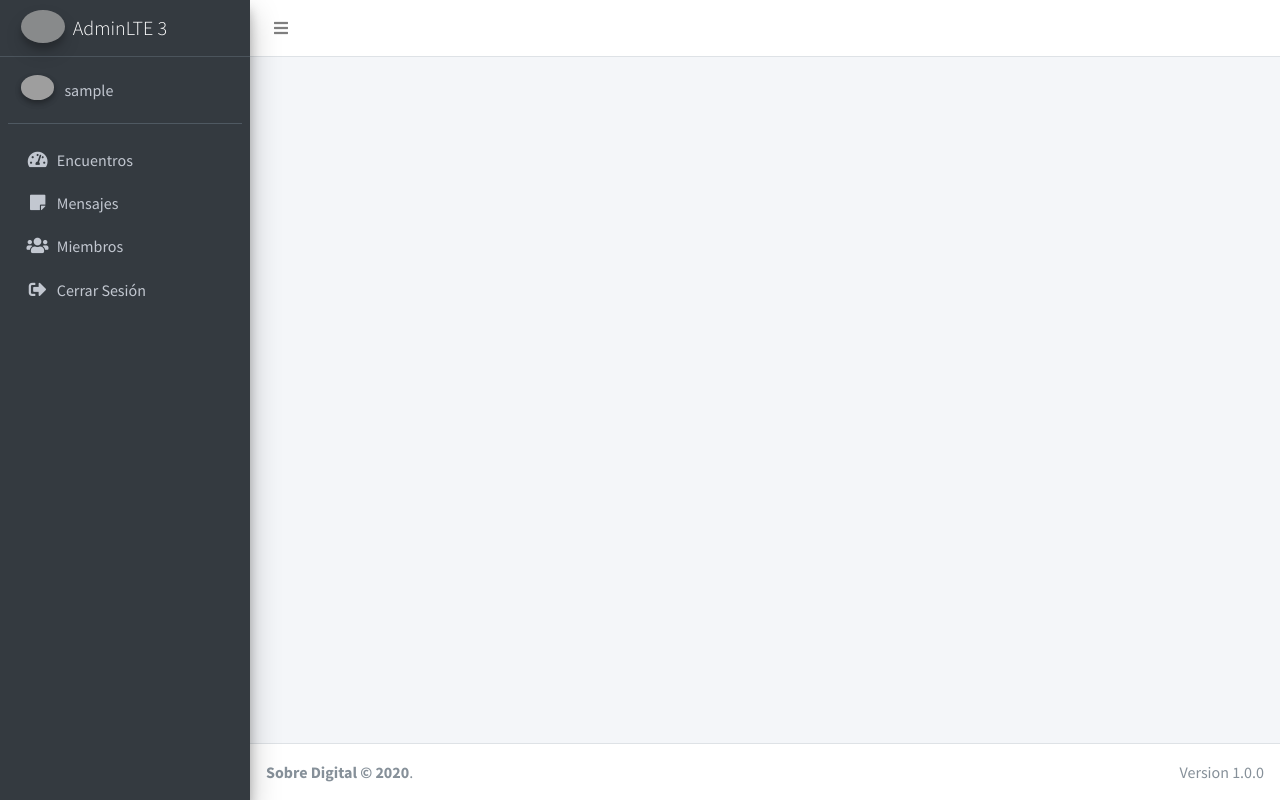
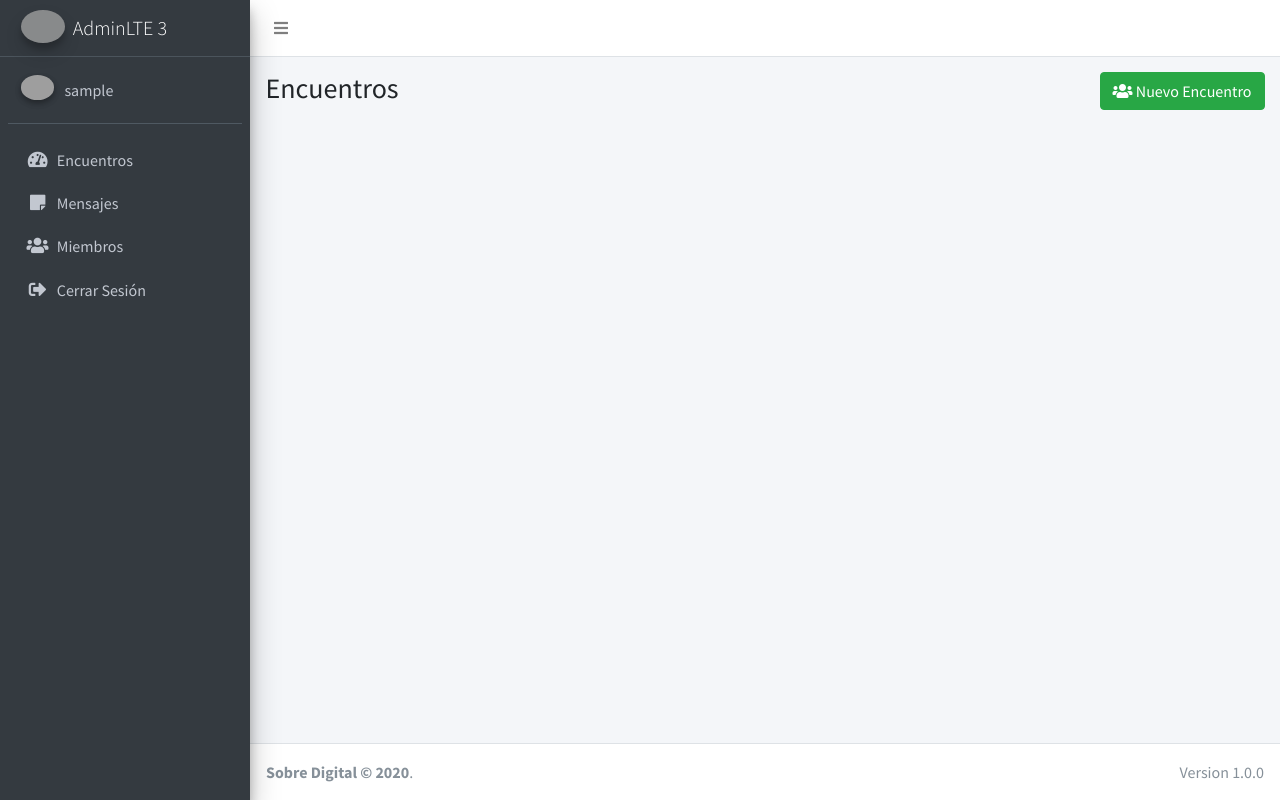
Before and after one commit to markimfeld/friendgroupmanagement, a Django app: page / in a window 1280 px wide. Run offline with Django 3.2, Linux system fonts and the light colour scheme; the visitor is signed in with stand-in values (Sample User, id 1); data that the repository does not hold is empty; some libraries are stand-ins or nearby versions; grey boxes are pictures that could not be loaded.

Commit message:
add new meeting button

```diff
--- a/friendgroups/templates/friendgroups/meetings.html
+++ b/friendgroups/templates/friendgroups/meetings.html
@@ -1,8 +1,9 @@
 {% extends 'friendgroups/base.html' %}
 
-{% block page-title-header %}
-    Encuentros
-{% endblock page-title-header%}
+{% block page-header %}
+    <h3 class="d-inline">Encuentros</h3>
+    <a class="btn btn-success float-right" href="#"><i class="fas fa-users"></i> Nuevo Encuentro</a>
+{% endblock page-header %}
 
 {% block content %}
 <!-- Main content -->
```
